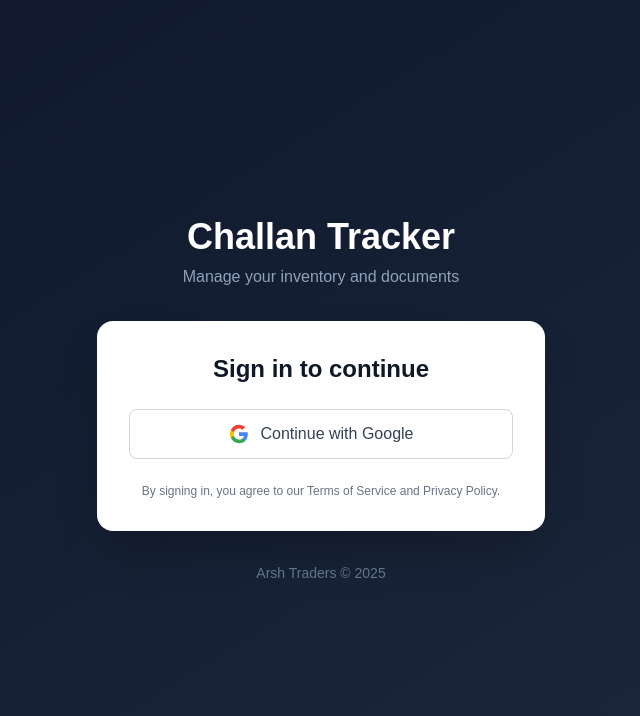
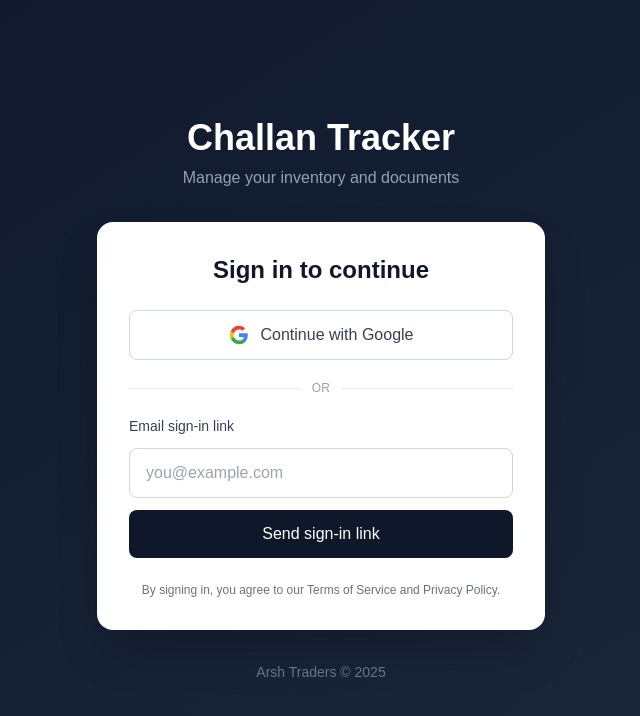
Before and after one commit to arsh-arora/challan-arshtraders, a Next.js app: page /login in a window 1280 px wide. Shown: the top 716 px of the page, without its empty margins (319-959 px from the left). Built offline with nearby package versions, Linux system fonts and the light colour scheme.

Commit message:
Add email sign-in fallback

```diff
--- a/src/app/login/page.tsx
+++ b/src/app/login/page.tsx
@@ -1,19 +1,25 @@
 'use client'
 
-import { useState, Suspense } from 'react'
+import { useState, Suspense, type FormEvent } from 'react'
 import { useSearchParams } from 'next/navigation'
 import { createClient } from '@/lib/supabase/client'
 
 function LoginContent() {
-  const [loading, setLoading] = useState(false)
+  const [loadingAction, setLoadingAction] = useState<'google' | 'email' | null>(null)
   const [error, setError] = useState<string | null>(null)
+  const [email, setEmail] = useState('')
+  const [emailSent, setEmailSent] = useState(false)
   const searchParams = useSearchParams()
   const authError = searchParams.get('error')
   const isUnauthorized = authError === 'unauthorized'
 
+  const getAuthCallbackUrl = () =>
+    `${(process.env.NEXT_PUBLIC_APP_URL || window.location.origin).replace(/\/+$/, '')}/auth/callback`
+
   const handleGoogleLogin = async () => {
-    setLoading(true)
+    setLoadingAction('google')
     setError(null)
+    setEmailSent(false)
 
     try {
       const supabase = createClient()
@@ -21,7 +27,7 @@ function LoginContent() {
       const { error } = await supabase.auth.signInWithOAuth({
         provider: 'google',
         options: {
-          redirectTo: `${(process.env.NEXT_PUBLIC_APP_URL || window.location.origin).replace(/\/+$/, '')}/auth/callback`,
+          redirectTo: getAuthCallbackUrl(),
           skipBrowserRedirect: false,
           queryParams: {
             access_type: 'offline',
@@ -31,12 +37,51 @@ function LoginContent() {
       })
 
       if (error) {
-        setError(error.message)
-        setLoading(false)
+        setError(
+          error.message.includes('Unsupported provider')
+            ? 'Google sign-in is not enabled yet. Use an email sign-in link below, or enable Google in Supabase Auth.'
+            : error.message
+        )
+        setLoadingAction(null)
       }
     } catch (err) {
       setError(err instanceof Error ? err.message : 'An error occurred')
-      setLoading(false)
+      setLoadingAction(null)
+    }
+  }
+
+  const handleEmailLogin = async (event: FormEvent<HTMLFormElement>) => {
+    event.preventDefault()
+
+    const normalizedEmail = email.trim().toLowerCase()
+    if (!normalizedEmail || !normalizedEmail.includes('@')) {
+      setError('Enter a valid email address.')
+      return
+    }
+
+    setLoadingAction('email')
+    setError(null)
+    setEmailSent(false)
+
+    try {
+      const supabase = createClient()
+      const { error } = await supabase.auth.signInWithOtp({
+        email: normalizedEmail,
+        options: {
+          emailRedirectTo: getAuthCallbackUrl(),
+          shouldCreateUser: true,
+        },
+      })
+
+      if (error) {
+        setError(error.message)
+      } else {
+        setEmailSent(true)
+      }
+    } catch (err) {
+      setError(err instanceof Error ? err.message : 'An error occurred')
+    } finally {
+      setLoadingAction(null)
     }
   }
 
@@ -83,12 +128,13 @@ function LoginContent() {
               <span className="text-gray-700 font-medium">Sign out and use another account</span>
             </button>
           ) : (
+            <div className="space-y-5">
               <button
                 onClick={handleGoogleLogin}
-              disabled={loading}
+                disabled={loadingAction !== null}
                 className="w-full flex items-center justify-center gap-3 px-4 py-3 border border-gray-300 rounded-lg bg-white hover:bg-gray-50 transition-colors disabled:opacity-50 disabled:cursor-not-allowed"
               >
-              {loading ? (
+                {loadingAction === 'google' ? (
                   <div className="w-5 h-5 border-2 border-gray-300 border-t-blue-600 rounded-full animate-spin" />
                 ) : (
                   <svg className="w-5 h-5" viewBox="0 0 24 24">
@@ -111,9 +157,46 @@ function LoginContent() {
                   </svg>
                 )}
                 <span className="text-gray-700 font-medium">
-                {loading ? 'Signing in...' : 'Continue with Google'}
+                  {loadingAction === 'google' ? 'Signing in...' : 'Continue with Google'}
                 </span>
               </button>
+
+              <div className="flex items-center gap-3">
+                <div className="h-px flex-1 bg-gray-200" />
+                <span className="text-xs font-medium uppercase tracking-wide text-gray-400">
+                  or
+                </span>
+                <div className="h-px flex-1 bg-gray-200" />
+              </div>
+
+              <form onSubmit={handleEmailLogin} className="space-y-3">
+                <label htmlFor="email" className="block text-sm font-medium text-gray-700">
+                  Email sign-in link
+                </label>
+                <input
+                  id="email"
+                  type="email"
+                  value={email}
+                  onChange={(event) => setEmail(event.target.value)}
+                  placeholder="you@example.com"
+                  disabled={loadingAction !== null}
+                  className="w-full rounded-lg border border-gray-300 px-4 py-3 text-gray-900 outline-none transition focus:border-blue-500 focus:ring-2 focus:ring-blue-100 disabled:bg-gray-50"
+                  autoComplete="email"
+                />
+                <button
+                  type="submit"
+                  disabled={loadingAction !== null}
+                  className="w-full rounded-lg bg-slate-900 px-4 py-3 font-medium text-white transition hover:bg-slate-800 disabled:cursor-not-allowed disabled:opacity-50"
+                >
+                  {loadingAction === 'email' ? 'Sending link...' : 'Send sign-in link'}
+                </button>
+                {emailSent && (
+                  <p className="text-sm text-emerald-700">
+                    Check your email for the sign-in link.
+                  </p>
+                )}
+              </form>
+            </div>
           )}
 
           {/* Terms notice */}
```
Lines whose indentation alone changed are shown as unchanged.
